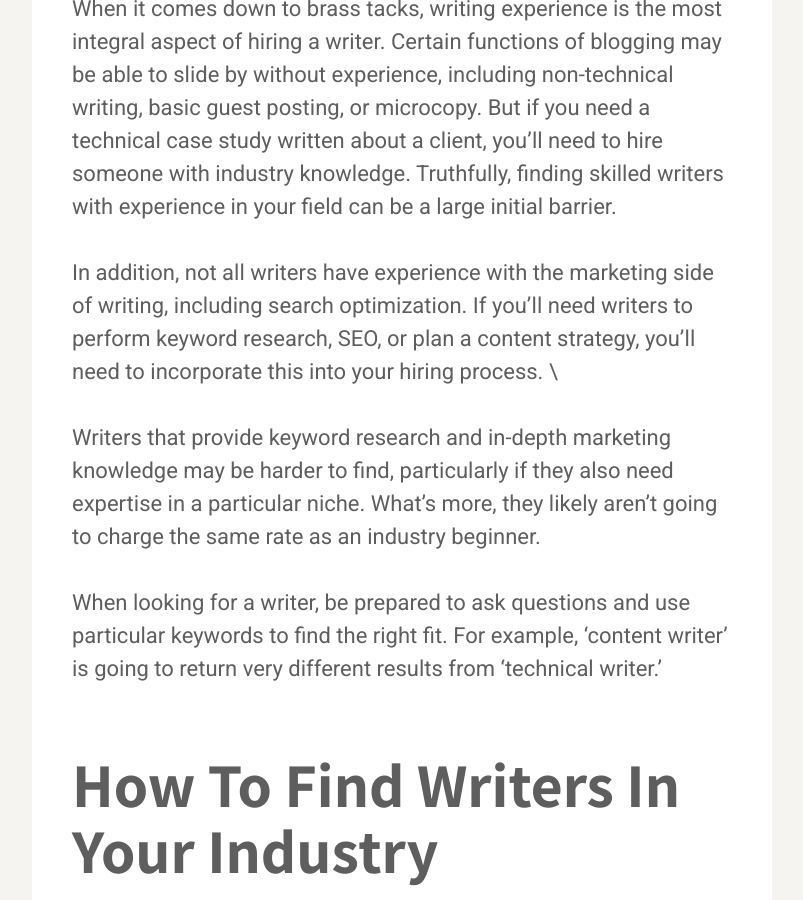
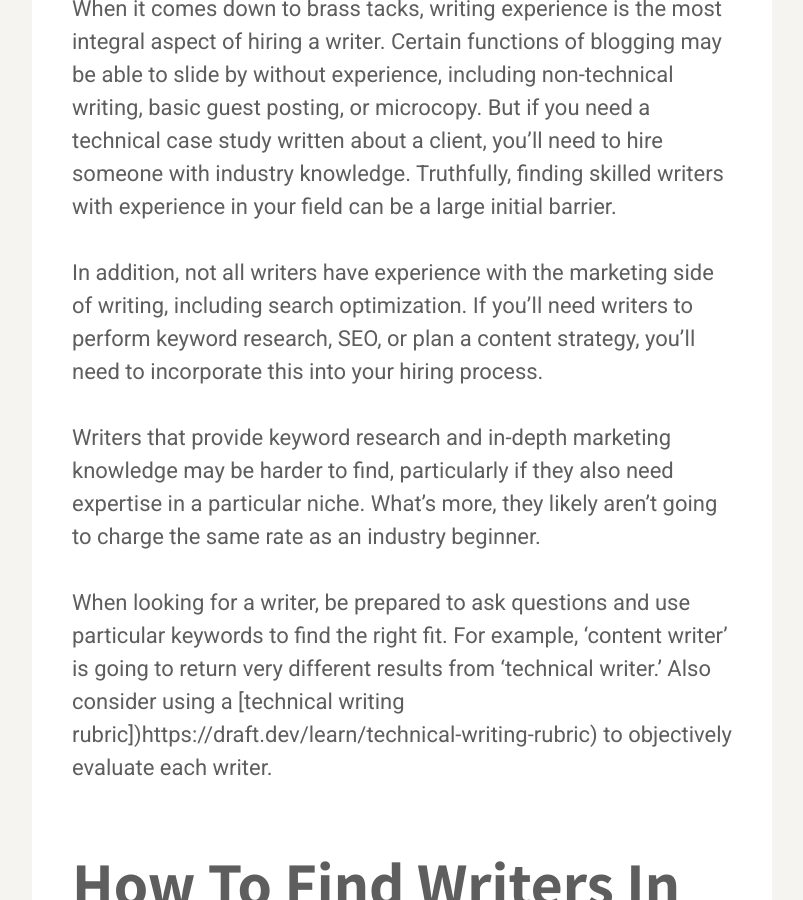
Before and after one commit to karllhughes/learn, a Jekyll site: the page built from _posts/2021-08-06-how-to-hire-a-blogger-for-your-company.md, in a window 1280 px wide and 900 px high, scrolled down 3208 px. Shown: the whole window, without its empty margins (238-1041 px from the left). Built offline with Jekyll 4.4.1, drawn with Linux system fonts in a browser that asks for light colours; a script that is not in the unit is left out; some of the changed text lies outside the part shown.

Commit message:
Update Posts “2021-08-06-how-to-hire-a-blogger-for-your-company”

```diff
--- a/_posts/2021-08-06-how-to-hire-a-blogger-for-your-company.md
+++ b/_posts/2021-08-06-how-to-hire-a-blogger-for-your-company.md
@@ -12,7 +12,7 @@
 
 Georgia-based Reynolds Golf Academy experienced the results of content firsthand. The book “**[Content Rules](https://www.amazon.com/Content-Rules-Podcasts-Webinars-Customers/dp/1118232607)**” explains how Charlie King, the company’s director of instruction, created a blog, videos, and an eBook to encourage newcomers to the sport and existing golfers to increase their skills. The results were stunning — 2009 was RGA’s best year ever, even during the midst of a recession.
 
-Great results from content marketing don't start in a vacuum. First, you need to hire a knowledgeable writer. A great blogger can have a huge impact on the quality and quantity of content output, but finding and retaining one is harder than it looks. This article will explain where to find strong writers and how to verify they’re appropriate for your niche.
+Great results from content marketing don't start in a vacuum. First, you need to [hire a knowledgeable writer](https://draft.dev/learn/technical-writer-for-hire). A great blogger can have a huge impact on the quality and quantity of content output, but finding and retaining one is harder than it looks. This article will explain where to find strong writers and how to verify they’re appropriate for your niche.
 
 We’re going to cover:
 
@@ -49,12 +49,13 @@
 
 When it comes down to brass tacks, writing experience is the most integral aspect of hiring a writer. Certain functions of blogging may be able to slide by without experience, including non-technical writing, basic guest posting, or microcopy. But if you need a technical case study written about a client, you’ll need to hire someone with industry knowledge. Truthfully, finding skilled writers with experience in your field can be a large initial barrier.
 
-In addition, not all writers have experience with the marketing side of writing, including search optimization. If you’ll need writers to perform keyword research, SEO, or plan a content strategy, you’ll need to incorporate this into your hiring process. \
+In addition, not all writers have experience with the marketing side of writing, including search optimization. If you’ll need writers to perform keyword research, SEO, or plan a content strategy, you’ll need to incorporate this into your hiring process.
 
 
 Writers that provide keyword research and in-depth marketing knowledge may be harder to find, particularly if they also need expertise in a particular niche. What’s more, they likely aren’t going to charge the same rate as an industry beginner.
 
 When looking for a writer, be prepared to ask questions and use particular keywords to find the right fit. For example, ‘content writer’ is going to return very different results from ‘technical writer.’
+ Also consider using a [technical writing rubric])https://draft.dev/learn/technical-writing-rubric) to objectively evaluate each writer.
 
 
 ## **How To Find Writers In Your Industry**
@@ -67,6 +68,7 @@
 
 If you want to pull from a wider selection of applicants, create postings on job boards or freelance sites. Remember that almost anyone can see and apply for these jobs, and you may get hundreds of applicants that do not fit your needs.
 
+<!-- signup -->
 
 ## **Vetting Potential Blogging Candidates**
 
@@ -125,7 +127,7 @@
 
 
 
-*   Deadline management, payment, and writer vetting are all exclusively handled by the agency. This frees more of your time up for other tasks.
+*   Deadline management, [payment](https://draft.dev/learn/paying-freelance-writers), and writer vetting are all exclusively handled by the agency. This frees more of your time up for other tasks.
 *   Some agencies help chart your business’s content marketing from the get-go. Their writers are fully equipped to generate unique content. Agency subject matter experts often have more scope and industry experience than freelance writers.
 *   Agency writers have experience with many different industries. **[Draft.dev](https://draft.dev/)** offers technical marketing content for software startups, for example.
 
```
